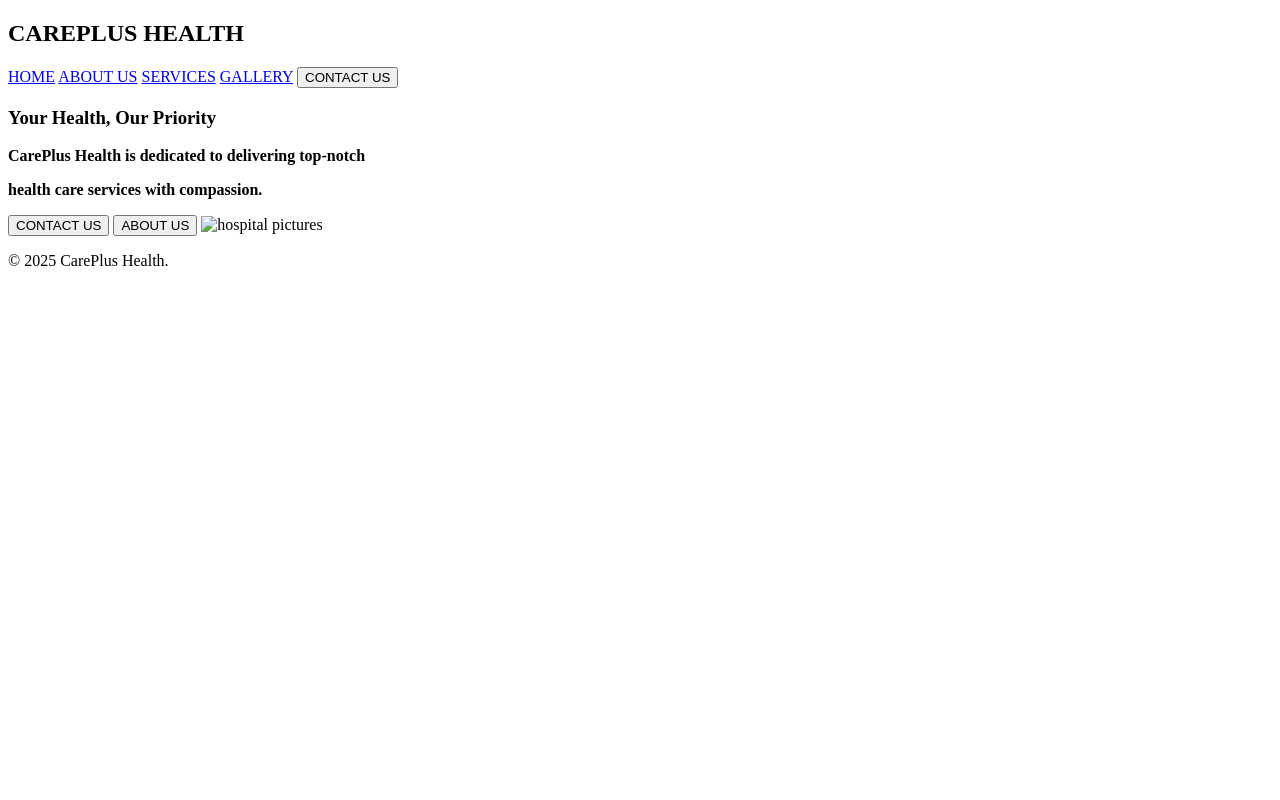
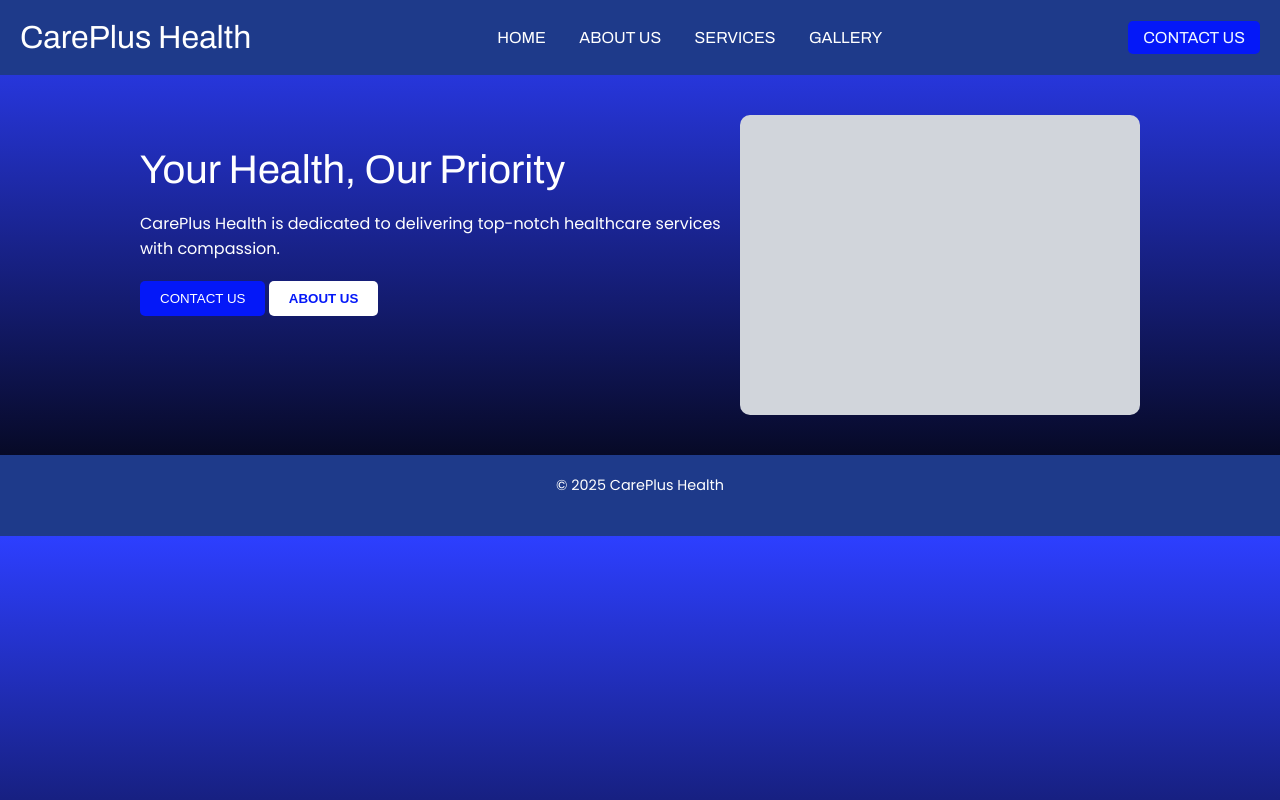
Before and after one commit to arinzeamara123/ICT-hwk, a plain HTML site: page index.html in a window 1280 px wide. Drawn offline with Linux system fonts and the light colour scheme.

Commit message:
Refactor index.html structure and improve navigation for better user experience

```diff
--- a/index.html
+++ b/index.html
@@ -1,41 +1,36 @@
 <!DOCTYPE html>
-<html lang = "en">
+<html lang="en">
 <head>
     <meta charset="UTF-8">
     <meta name="viewport" content="width=device-width, initial-scale=1.0">
-        <title>CAREPLUS HEALTH</title>
+    <title>CarePlus Health</title>
+    <link rel="stylesheet" href="styles.css">
 </head>
+<body>
+    <header id="header">
+        <h1>CarePlus Health</h1>
+        <nav>
+            <a href="index.html">HOME</a>
+            <a href="About-us.html">ABOUT US</a>
+            <a href="#">SERVICES</a>
+            <a href="gallery.html">GALLERY</a>
 
-    <body>
-      <!-- The Navigation Menu -->
-      <header>
-          <h2>CAREPLUS HEALTH</h2>
-          <nav>
-            <a href="#">HOME</a>
-            <a href="About-us.html">ABOUT US</a>
-            <a href="services.html">SERVICES</a>
-            <a href="gallery.html">GALLERY</a>
-            <a href="contact-us.html"><button>CONTACT US</button></a>
         </nav>
+        <a id="header-contact" href="#" style="background: #0418F8; padding: 8px 15px; border-radius: 5px ; text-decoration: none; color: aliceblue;">CONTACT US</a>
     </header>
 
-      <!-- Description -->
-      <section id="home">
-          <h3>Your Health, Our Priority</h3>
-          <p><b>CarePlus Health is dedicated to delivering top-notch</b></p>
-          <p><b>health care services with compassion.</b></p>
-          <button>CONTACT US</button>
-          <button>ABOUT US</button>
-          <img src="faux-image" alt="hospital pictures" style="width:300px; height:200px;">
+    <section id="main-section">
+      <div class="hero">
+        <h2>Your Health, Our Priority</h2>
+        <p>CarePlus Health is dedicated to delivering top-notch healthcare services with compassion.</p>
+        <button id="contact">CONTACT US</button>
+        <button id="About">ABOUT US</button>
+      </div>
+        <div class="placeholder"></div>
     </section>
 
-
-
-
-
-  <footer>
-    <div style><p>&copy; 2025 CarePlus Health.</p></div>
+    <footer id="footer">
+        <p>© 2025 CarePlus Health</p>
     </footer>
-
 </body>
 </html>
```
Lines whose indentation alone changed are shown as unchanged.
